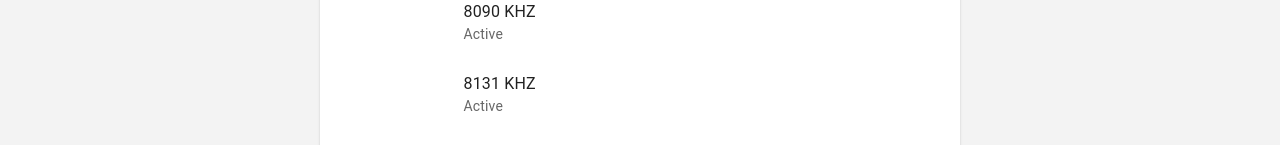
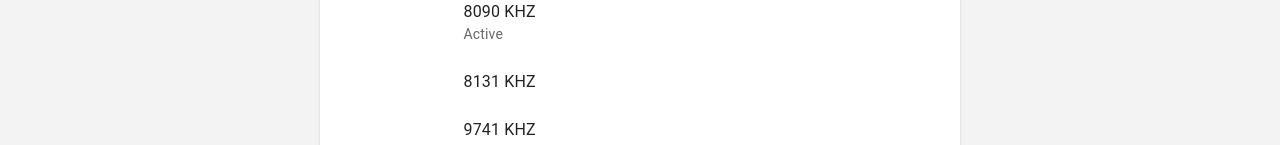
Before and after one commit to brianross93/saveukraine, a React (Create React App) app in the folder saveukraine/: page / in a window 1280 px wide. Shown: the part 794-939 px from the top of the page. Built offline with nearby package versions, Linux system fonts and the light colour scheme; the HTML template or start-up script is replaced by a standard one.

Commit message:
changing active freqs

```diff
--- a/saveukraine/src/Frequencies.js
+++ b/saveukraine/src/Frequencies.js
@@ -5,7 +5,7 @@ const Frequencies = () => {
     const frequencies = [
         { freq: "4034 KHZ", active: true },
         { freq: "8090 KHZ", active: true },
-        { freq: "8131 KHZ", active: true },
+        { freq: "8131 KHZ", active: false },
         { freq: "9741 KHZ", active: false},
         { freq: "4183 KHZ", active: false},
         { freq: "5125 KHZ", active: false },
```
Also changed, not shown: 7 other files (tests, documents, lock files or other folders).
